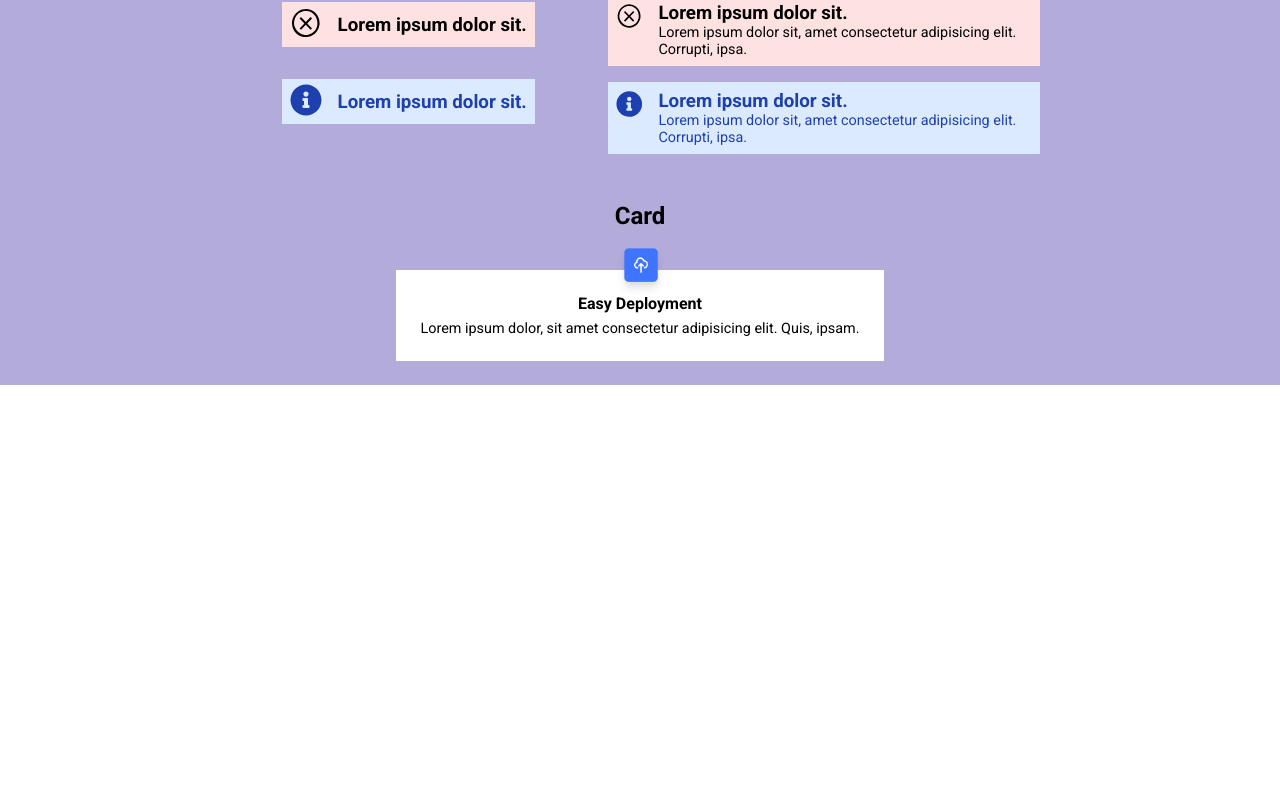
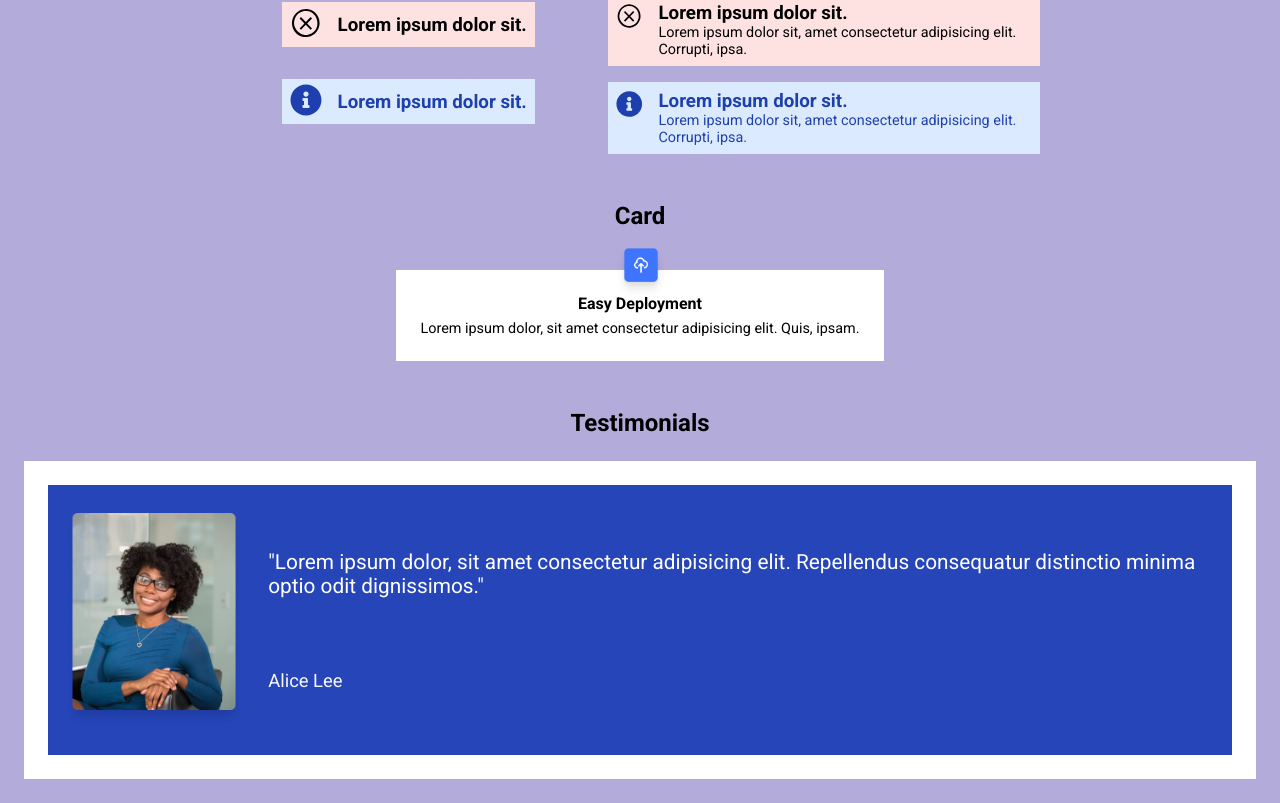
Before and after one commit to CaedusSolo/react-ui_lib, a React (Vite) app: page / in a window 1280 px wide. Shown: the part 460-1263 px from the top of the page. Before the commit the page ends 845 px from the top, so only its background shows below. Built offline with nearby package versions, Linux system fonts and the light colour scheme.

Commit message:
Laid out Testimonial component + styling

```diff
--- a/src/App.css
+++ b/src/App.css
@@ -2,7 +2,8 @@
   padding: 0;
   margin: 0;
   box-sizing: border-box;
-  font-family: "Roboto", sans-serif
+  font-family: "Roboto", sans-serif;
+  user-select: none;
 }
 
 #root {
@@ -34,10 +35,6 @@
   align-items: center;
   width: 100%;
 }
-
-/* .wrapper {
-  width: 100%;
-} */
 
 .badgeSection > .wrapper {
   display: flex;
@@ -77,3 +74,42 @@
   flex-direction: column;
   gap: 1em
 }
+
+.testimonial {
+  background-color: white;
+  padding: 1.5em;
+}
+
+.testimonial > .wrapper {
+  background-color: #2545B8;
+  display: flex;
+  justify-content: center;
+  align-items: center;
+  height: 270px;
+  padding: 1em;
+  gap: 1.5em;
+}
+
+.testimonialImg {
+  max-height: 90%;
+  width: auto;
+  display: block;
+  object-fit: contain;
+}
+
+.testimonial .testimonialText {
+  color: white;
+  font-size: 1.3rem;
+}
+
+.testimonial .testimonialName {
+  color: ghostwhite;
+  font-size: 1.15rem;
+}
+
+.flex-col {
+  display: flex;
+  flex-direction: column;
+  align-items: start;
+  gap: 4.5em;
+}
--- a/src/App.jsx
+++ b/src/App.jsx
@@ -2,10 +2,12 @@ import "./App.css";
 import Badge from "./components/Badge/index";
 import Banner from "./components/Banner/index";
 import Card from "./components/Card/index";
+import Testimonial from "./components/Testimonial/index";
 import "./utils/variables.css";
 import "./components/Badge/badge.css";
 import "./components/Banner/banner.css";
 import "./components/Card/card.css";
+import testimonialImg from "./assets/testimonialImg.png";
 
 function App() {
   const badgeColorSchemes = [
@@ -83,6 +85,26 @@ function App() {
             </Card.Text>
           </Card>
         </section>
+        <section className="testimonialSection">
+          <h2 className="sectionTitle">Testimonials</h2>
+          <Testimonial className="testimonial">
+            <div className="wrapper">
+              <img
+                src={testimonialImg}
+                alt="Image of Person"
+                className="testimonialImg"
+              />
+              <div className="flex-col">
+                <Testimonial.Text className="testimonialText">
+                  "Lorem ipsum dolor, sit amet consectetur adipisicing elit.
+                  Repellendus consequatur distinctio minima optio odit
+                  dignissimos."
+                </Testimonial.Text>
+                <Testimonial.Name className="testimonialName">Alice Lee</Testimonial.Name>
+              </div>
+            </div>
+          </Testimonial>
+        </section>
       </div>
     </>
   );
--- a/src/components/Testimonial/Testimonial.jsx
+++ b/src/components/Testimonial/Testimonial.jsx
@@ -0,0 +1,8 @@
+import React from "react";
+import classNames from "classnames";
+
+function Testimonial({ children, className }) {
+  return <div className={className}>{children}</div>;
+}
+
+export default Testimonial;
--- /dev/null
+++ b/src/components/Testimonial/TestimonialName.jsx
@@ -0,0 +1,7 @@
+import React from "react";
+
+function TestimonialName({ children, className }) {
+  return <p className={className}>{children}</p>;
+}
+
+export default TestimonialName;
--- /dev/null
+++ b/src/components/Testimonial/TestimonialText.jsx
@@ -0,0 +1,7 @@
+import React from "react";
+
+function TestimonialText({ children, className }) {
+  return <p className={className}>{children}</p>;
+}
+
+export default TestimonialText;
--- /dev/null
+++ b/src/components/Testimonial/index.js
@@ -0,0 +1,8 @@
+import Testimonial from "./Testimonial";
+import TestimonialText from "./TestimonialText";
+import TestimonialName from "./TestimonialName";
+
+Testimonial.Text = TestimonialText
+Testimonial.Name = TestimonialName
+
+export default Testimonial
```
Also changed, not shown: src/assets/testimonialImg.png (renamed from src/components/Testimonial/testimonialImg.png). Lines whose indentation alone changed are shown as unchanged.
